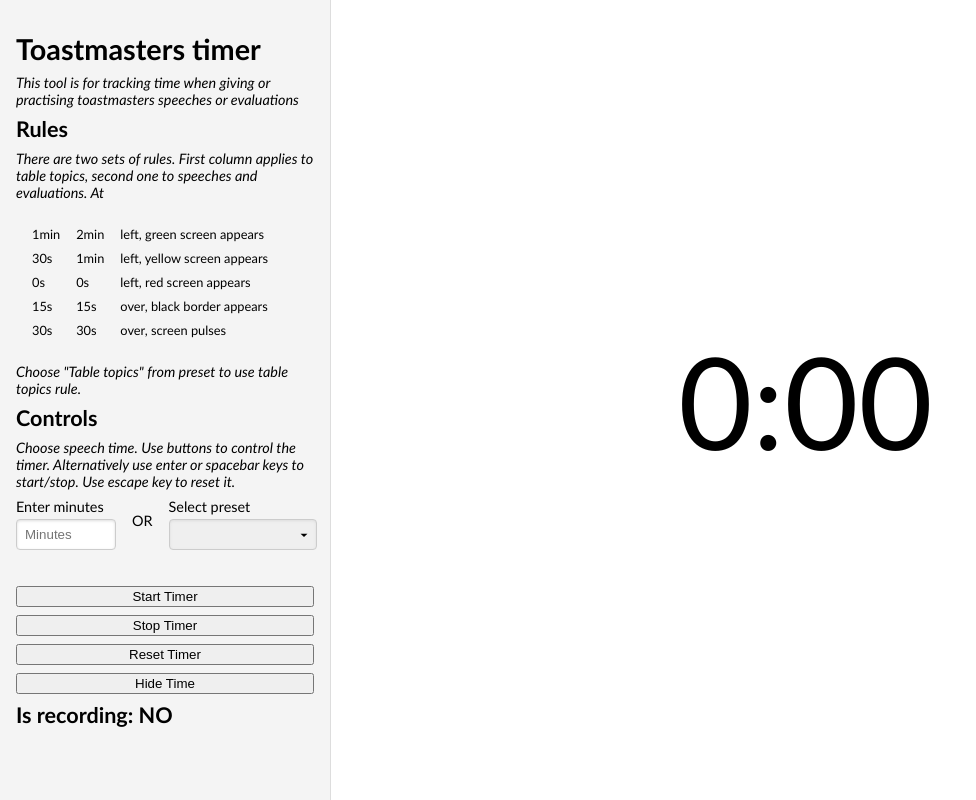
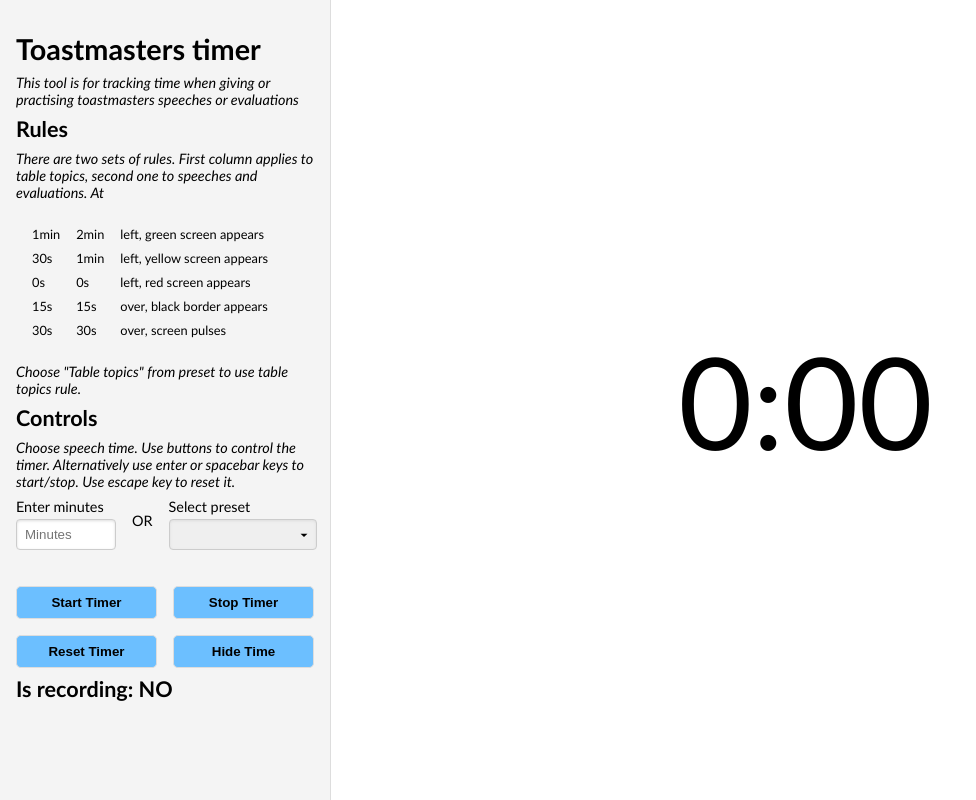
Before and after one commit to Ajuska/toastmasters-timer, an Angular app: page / in a window 1280 px wide. Shown: the whole page, without its empty margins (0-976 px from the left). Built offline with nearby package versions, Linux system fonts and the light colour scheme.

Commit message:
Style control buttons

```diff
--- a/src/app/app.component.html
+++ b/src/app/app.component.html
@@ -87,12 +87,18 @@
         {{ userMinutesInput.errors?.['message']}}
       </div>
     </div>
-    <button (click)="startTimer()">Start Timer</button>
-    <button (click)="stopTimer()">Stop Timer</button>
-    <button (click)="resetTimer()">Reset Timer</button>
-    <button (click)="toggleSeconds()">
-      {{ displaySeconds ? "Hide" : "Show" }} Time
-    </button>
+    <div class="controls">
+      <button (click)="startTimer()" class="controls--button">
+        Start Timer
+      </button>
+      <button (click)="stopTimer()" class="controls--button">Stop Timer</button>
+      <button (click)="resetTimer()" class="controls--button">
+        Reset Timer
+      </button>
+      <button (click)="toggleSeconds()" class="controls--button">
+        {{ displaySeconds ? "Hide" : "Show" }} Time
+      </button>
+    </div>
     <h2>Is recording: {{ timer ? "YES" : "NO" }}</h2>
   </div>
   <div class="content">
--- a/src/app/app.component.sass
+++ b/src/app/app.component.sass
@@ -77,3 +77,19 @@
 
 .rules--column
   font-size: 0.8rem
+
+.controls
+  display: grid
+  grid-template-columns: repeat(2, 1fr)
+  gap: 1rem
+
+.controls--button
+  padding: 0.5rem 1rem
+  border: 1px solid #ddd
+  border-radius: 0.3rem
+  background-color: #6cbfff
+  cursor: pointer
+  font-weight: bold
+
+  &:hover
+    background-color: darken(#6cbfff, 10%)
```
